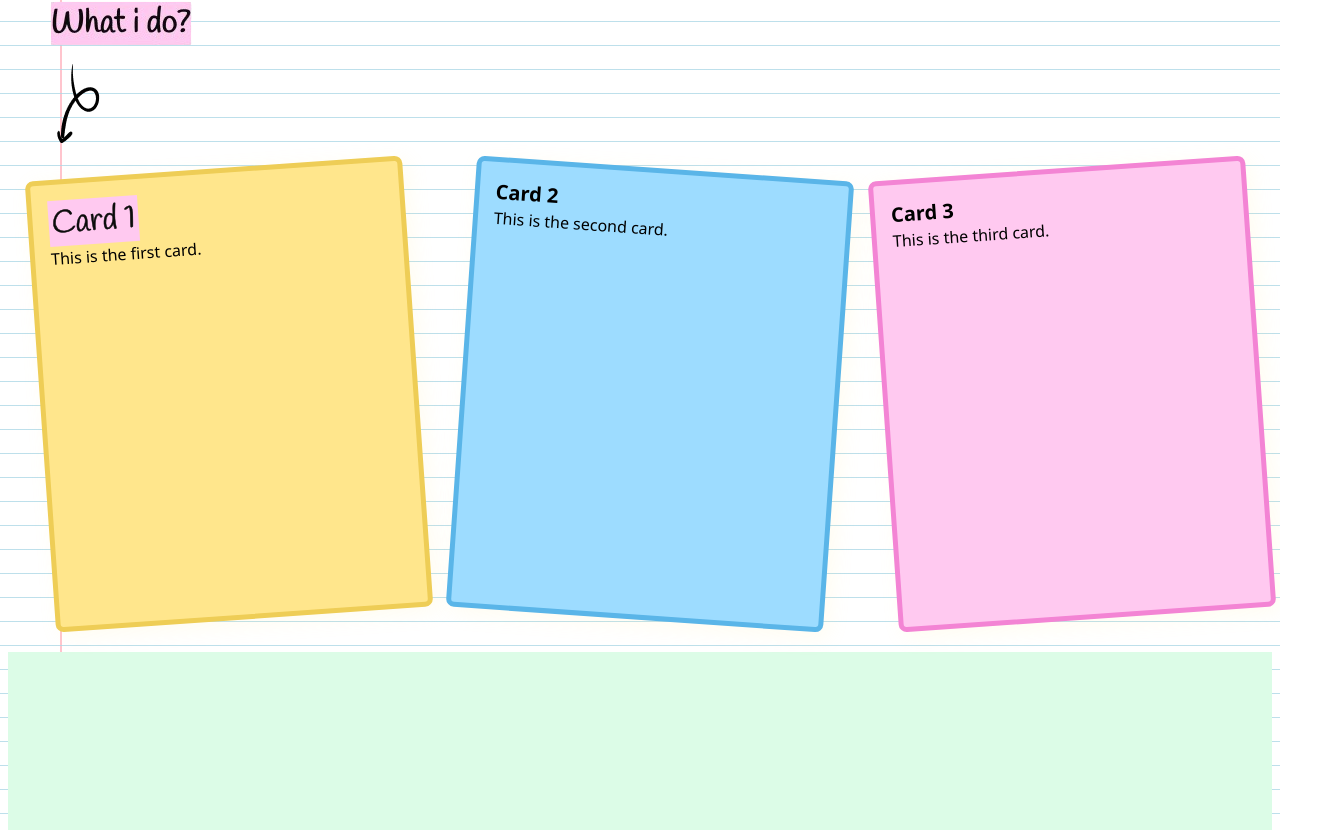
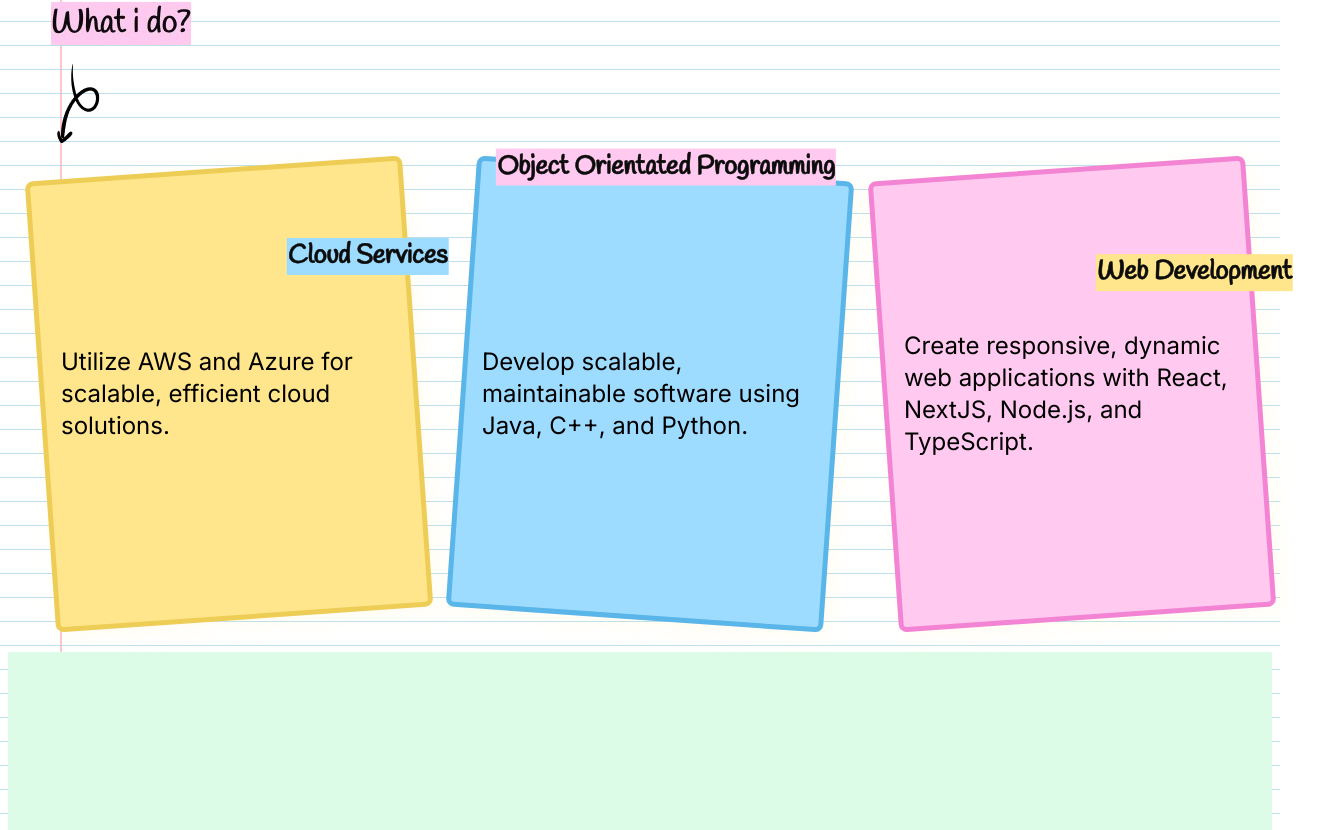
Before and after one commit to twalla13/nextjs-portfolio, a Next.js app: page / in a window 1280 px wide. Shown: the part 477-1307 px from the top of the page, 1317 px wide, since content can reach past the window. Built offline with nearby package versions, Linux system fonts and the light colour scheme.

Commit message:
Add about me section and custom text

```diff
--- a/src/app/components/AboutMeSection.tsx
+++ b/src/app/components/AboutMeSection.tsx
@@ -12,36 +12,36 @@ const AboutMeSection = () => (
         </div>
          <div className="grid flex-row grid-cols-1 md:grid-cols-3 gap-16">
           <div className="relative flex-shrink-0 w-[377.67px] h-[452px]" style={{ transform: 'rotate(-4deg)' }}>
-            <div className="p-4 h-full" style={{
+            <div className="p-4 h-full flex flex-col items-center justify-center" style={{
               backgroundColor: '#FFE68C',
               borderRadius: '8px',
               border: '5px solid #EECD56',
               boxShadow: '5px 5px 20px 0px rgba(255, 230, 140, 0.13)'
             }}>
-              <h3 className="custom-text ">Card 1</h3>
-              <p>This is the first card.</p>
+              <h3 className="custom-text absolute top-[80px] right-[-40px]" style={{ backgroundColor: '#9DDCFF', transform: 'rotate(4deg)' }}>Cloud Services</h3>
+              <p className="font-body text-2xl"style={{transform: 'rotate(4deg)'}}>Utilize AWS and Azure for scalable, efficient cloud solutions.</p>
             </div>
           </div>
           <div className="relative flex-shrink-0 w-[377.67px] h-[452px] " style={{ transform: 'rotate(4deg)' }}>
-            <div className="p-4 h-full" style={{
+            <div className="p-4 h-full flex flex-col items-center justify-center" style={{
               backgroundColor: '#9DDCFF',
               borderRadius: '8px',
               border: '5px solid #5AB5E8',
               boxShadow: '5px 5px 20px 0px rgba(255, 230, 140, 0.13)'
             }}>
-              <h3 className="text-xl font-bold">Card 2</h3>
-              <p>This is the second card.</p>
+              <h3 className="custom-text absolute top-[-20px] " style={{ transform: 'rotate(-4deg)' }}>Object Orientated Programming</h3>
+              <p className="font-body text-2xl" style={{transform: 'rotate(-4deg)' }}>Develop scalable, maintainable software using Java, C++, and Python.</p>
             </div>
           </div>
           <div className="relative flex-shrink-0 w-[377.67px] h-[452px]" style={{ transform: 'rotate(-4deg)' }}>
-            <div className="p-4 h-full" style={{
+            <div className="p-4 h-full flex flex-col items-center justify-center" style={{
               backgroundColor: '#FFC9F0',
               borderRadius: '8px',
               border: '5px solid #F384D4',
               boxShadow: '5px 5px 20px 0px rgba(255, 230, 140, 0.13)'
             }}>
-              <h3 className="text-xl font-bold">Card 3</h3>
-              <p>This is the third card.</p>
+              <h3 className="custom-text absolute bottom-[320px] right-[-40px]" style={{ backgroundColor: '#FFE68C', transform: 'rotate(4deg)' }}>Web Development</h3>
+              <p className="font-body text-2xl " style={{transform: 'rotate(4deg)' }}>Create responsive, dynamic web applications with React, NextJS, Node.js, and TypeScript.</p>
             </div>
           </div>
         </div>
--- a/src/app/globals.css
+++ b/src/app/globals.css
@@ -17,19 +17,19 @@
     }
     .custom-text {
         color: #0C0C0C;
-        text-align: center;
+        text-align: left;
         -webkit-text-stroke-width: 0.5px;
         -webkit-text-stroke-color: #0C0C0C;
-        font-family: 'Handlee', sans-serif;
+        font-family: var(--font-handlee);
         /* Ensure the font is imported in your project */
-        font-size: 32px;
+        font-size: 26px;
         font-style: normal;
-        font-weight: 400;
+        font-weight: 600;
         line-height: normal;
         background-color: #FFC9F0;
-        padding: 0.05em 0.1em;
+        padding: 0.05em 0.05em;
         /* Add padding to make the highlight more visually appealing */
-        display: inline-block;
+        display:flexbox;
         /* Ensure the background color applies only to the text */
     }
 
```
